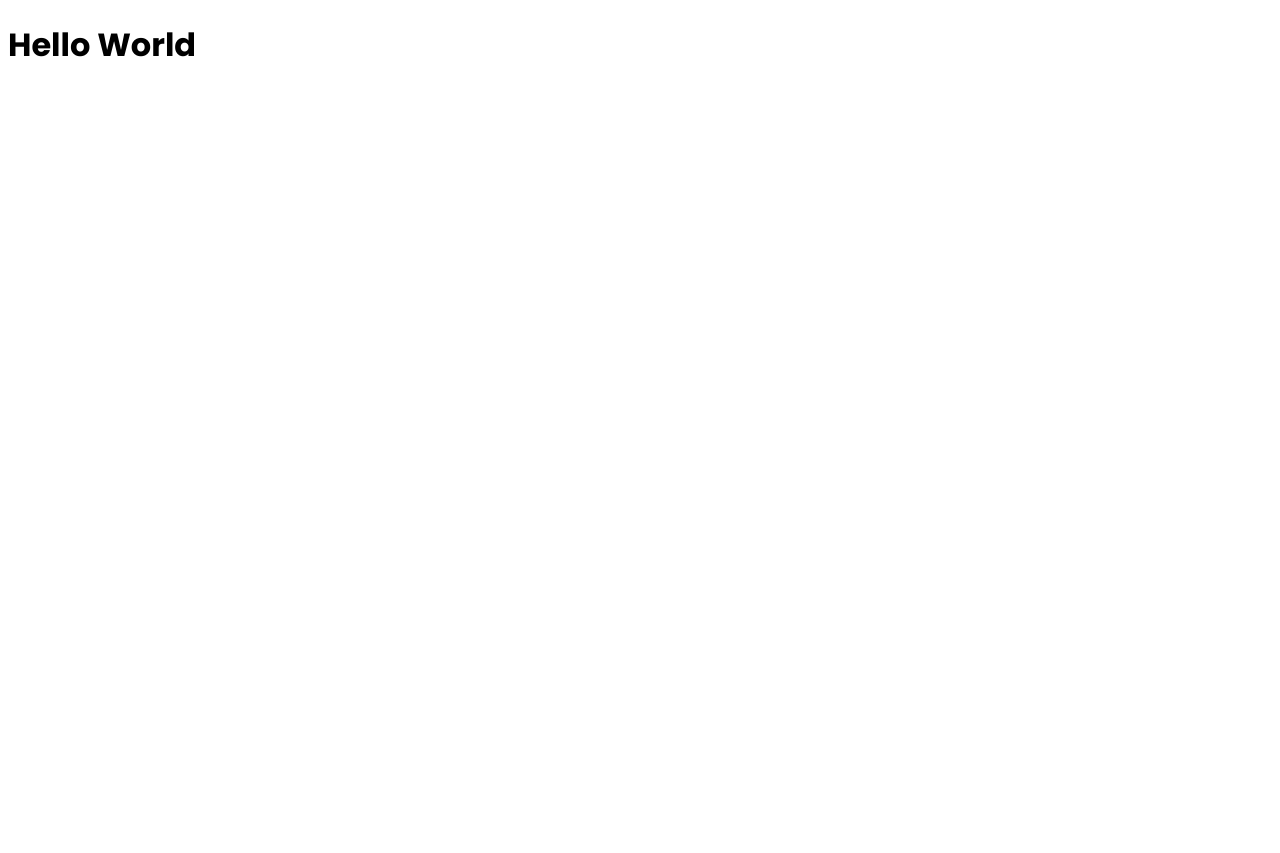
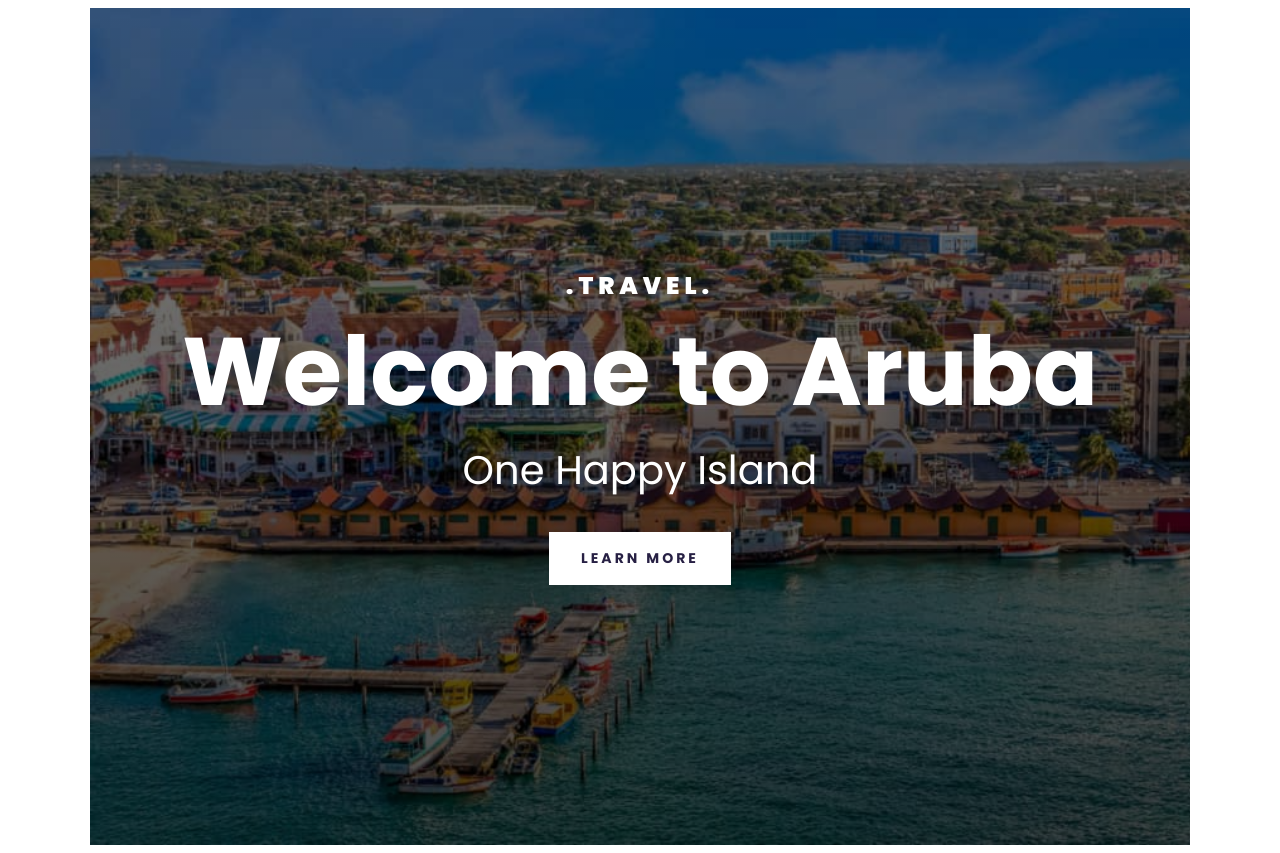
Before and after one commit to dijneal/Travel-Project-, a plain HTML site: page index.html in a window 1280 px wide. Before the commit the page ends 800 px from the top, so only its background shows below. Drawn offline with Linux system fonts and the light colour scheme.

Commit message:
created the page header and styled via CSS. Also added media queries to make header responsive

```diff
--- a/index.html
+++ b/index.html
@@ -13,6 +13,13 @@
     <link rel="stylesheet" href="source/style.css" />
   </head>
   <body>
-    <h1>Hello World</h1>
+    <div class="container">
+      <header>
+        <h3>.TRAVEL.</h3>
+        <h1>Welcome to Aruba</h1>
+        <h2>One Happy Island</h2>
+        <a href="https://www.aruba.com/us" target="_blank"> Learn more</a>
+      </header>
+    </div>
   </body>
 </html>
--- a/source/style.css
+++ b/source/style.css
@@ -1,3 +1,80 @@
-h1 {
+body {
   font-family: poppins;
 }
+
+.container {
+  max-width: 1100px;
+  margin: 0 auto;
+}
+
+header {
+  background-image: linear-gradient(rgba(0, 0, 0, 0.5), rgba(0, 0, 0, 0.7)),
+    url("../images/aruba.jpg");
+  background-repeat: none;
+  background-size: cover;
+  color: white;
+  text-align: center;
+  padding: 260px 0;
+}
+
+header h3 {
+  font-weight: 900;
+  font-size: 24px;
+  line-height: 1.5;
+  letter-spacing: 5px;
+  margin: 0;
+}
+
+header h1 {
+  font-weight: 700;
+  font-size: 96px;
+  line-height: 1;
+  margin: 20px 0;
+}
+
+header h2 {
+  font-weight: 400;
+  font-size: 40px;
+  line-height: 1.5;
+  margin: 0;
+}
+
+header a {
+  font-weight: 700;
+  font-size: 14px;
+  line-height: 1.5;
+  text-align: center;
+  color: #272044;
+  padding: 16px 32px;
+  margin-top: 32px;
+  display: inline-block;
+  letter-spacing: 3px;
+  text-decoration: none;
+  text-transform: uppercase;
+  background: white;
+}
+
+@media (max-width: 800px) {
+  header {
+    padding: 200px;
+  }
+
+  header h3 {
+    font-weight: 900;
+    font-size: 12px;
+    line-height: 1;
+    letter-spacing: 3px;
+  }
+  header h1 {
+    font-weight: 700;
+    font-size: 48px;
+    line-height: 1;
+    margin: 10px 0;
+  }
+
+  header h2 {
+    font-weight: 400;
+    font-size: 20px;
+    line-height: 1;
+  }
+}
```
Also changed, not shown: images/aruba.jpg (added).
